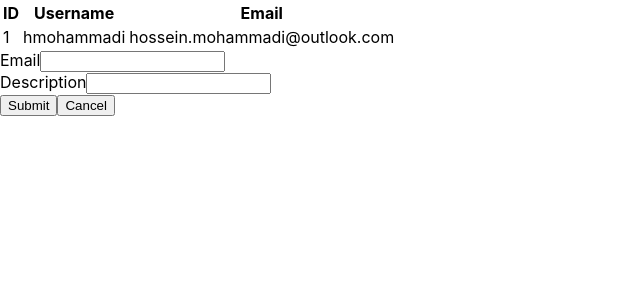
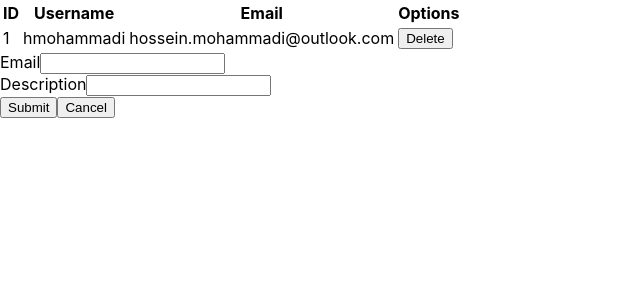
Before and after one commit to digilinq/accounts-admin-portal, a React (Create React App) app: page / in a window 1280 px wide. Shown: the top 300 px of the page, without its empty margins (0-640 px from the left). Built offline with nearby package versions, Linux system fonts and the light colour scheme.

Commit message:
Remove user

```diff
--- a/src/src/components/userList.js
+++ b/src/src/components/userList.js
@@ -1,19 +1,20 @@
 import React from "react";
 import UserRow from "./userRow";
 
-const UserList = ({ users }) => {
+const UserList = ({ users, remove }) => {
   return (
     <>
-      <table>
+      <table className="table table-hover">
         <thead>
           <tr>
             <th>ID</th>
             <th>Username</th>
             <th>Email</th>
+            <th>Options</th>
           </tr>
         </thead>
         <tbody>
-          {users.map(user => <UserRow user={user} />)}
+          {users.map(user => <UserRow user={user} onRemove={remove} />)}
         </tbody>
       </table>
     </>
--- a/src/src/components/userRow.js
+++ b/src/src/components/userRow.js
@@ -1,10 +1,13 @@
 import React from "react";
 
-const UserRow = ({user}) => {
+const UserRow = ({user, onRemove}) => {
   return <tr>
     <td>{user.id}</td>
     <td>{user.username}</td>
     <td>{user.email}</td>
+    <td>
+        <button className="btn btn-danger" onClick={() => onRemove(user.id)}>Delete</button>
+    </td>
   </tr>
 }
 
```
